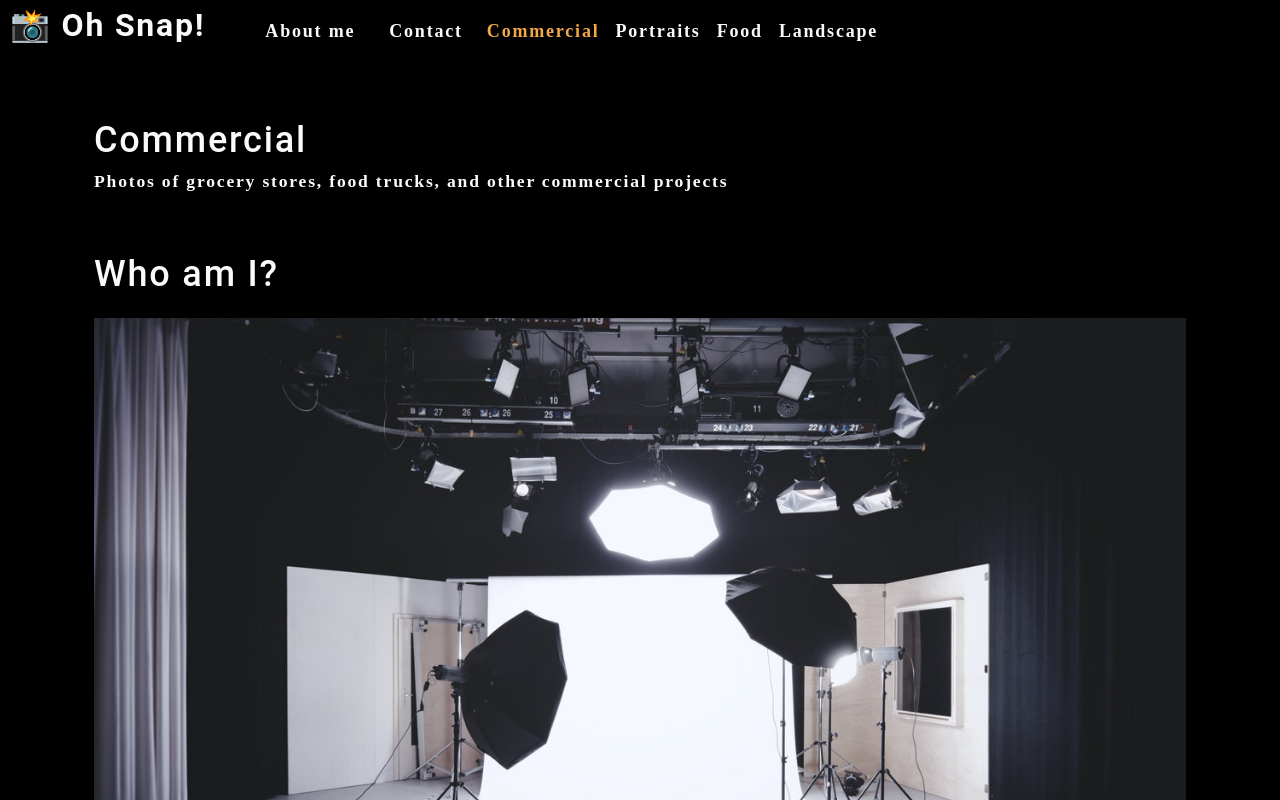
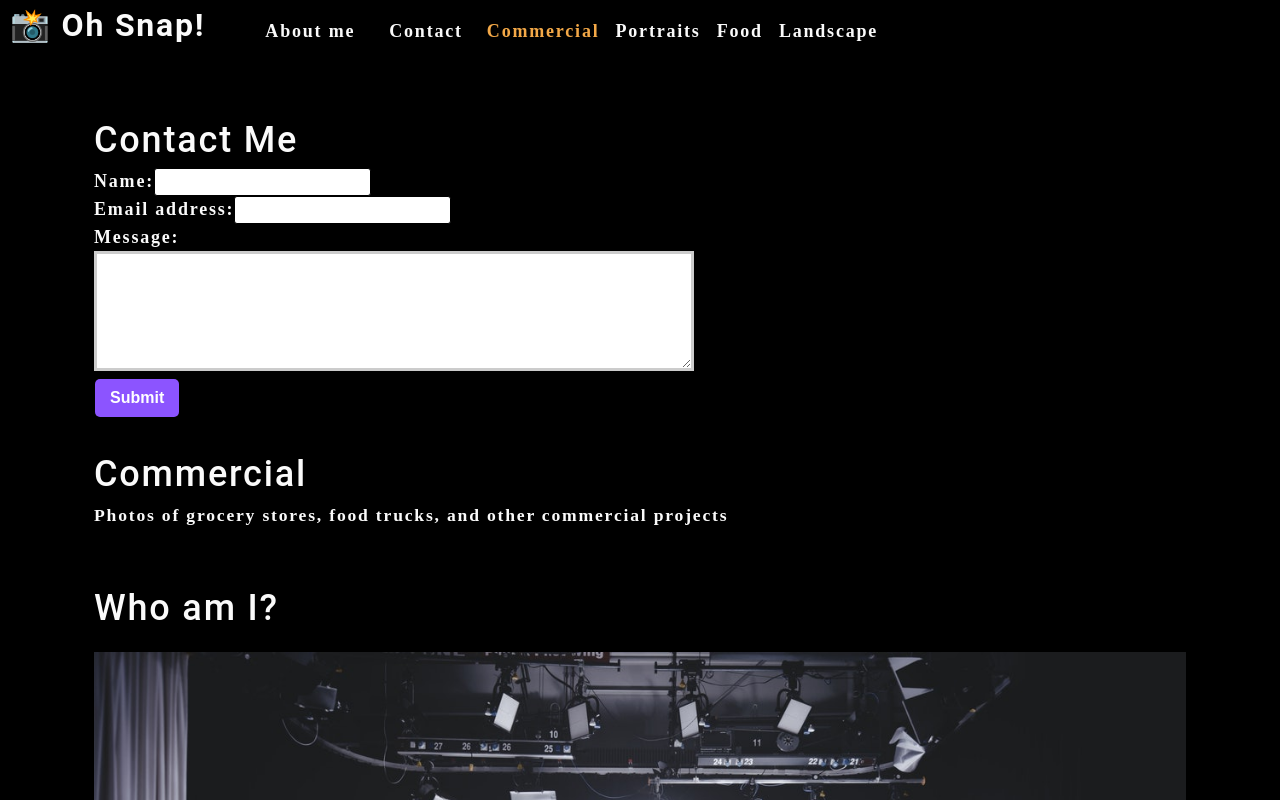
Before and after one commit to luvthatduck/photo-port, a React (Create React App) app: page / in a window 1280 px wide. Shown: the top 800 px of the page. Built offline with nearby package versions, Linux system fonts and the light colour scheme.

Commit message:
contact form

```diff
--- a/src/App.js
+++ b/src/App.js
@@ -2,6 +2,7 @@
 import Nav from './components/Nav';
 import About from './components/About';
 import Gallery from './components/Gallery';
+import ContactForm from './components/Contact'
 
 function App() {
   const [categories] = useState([
@@ -25,6 +26,7 @@
       ></Nav>
       <main>
         <div>
+          <ContactForm></ContactForm>
           <Gallery currentCategory={currentCategory}></Gallery>
           <About></About>
         </div>
--- a/src/components/Contact/index.js
+++ b/src/components/Contact/index.js
@@ -1,6 +1,14 @@
-import React from 'react';
+import React, { useState } from 'react';
+
+
 
 function ContactForm() {
+  const [formState, setFormState] = useState({ name: '', email: '', message: '' });
+  const { name, email, message } = formState;
+
+  function handleChange(e) {
+    setFormState({ ...formState, [e.target.name]: e.target.value })
+  }
 
   return (
     <section>
@@ -8,19 +16,20 @@
       <form id="contact-form">
         <div>
           <label htmlFor="name">Name:</label>
-          <input type="text" name="name" />
+          <input type="text" defaultValue={name} onChange={handleChange} name="name" />
         </div>
         <div>
           <label htmlFor="email">Email address:</label>
-          <input type="email" name="email" />
+          <input type="email" defaultValue={email} name="email" onChange={handleChange} />
         </div>
         <div>
           <label htmlFor="message">Message:</label>
-          <textarea name="message" rows="5" />
+          <textarea name="message" defaultValue={message} onChange={handleChange} rows="5" />
         </div>
         <button type="submit">Submit</button>
       </form>
     </section>
   )
+}
 
-  export default ContactForm;
+export default ContactForm;
```
